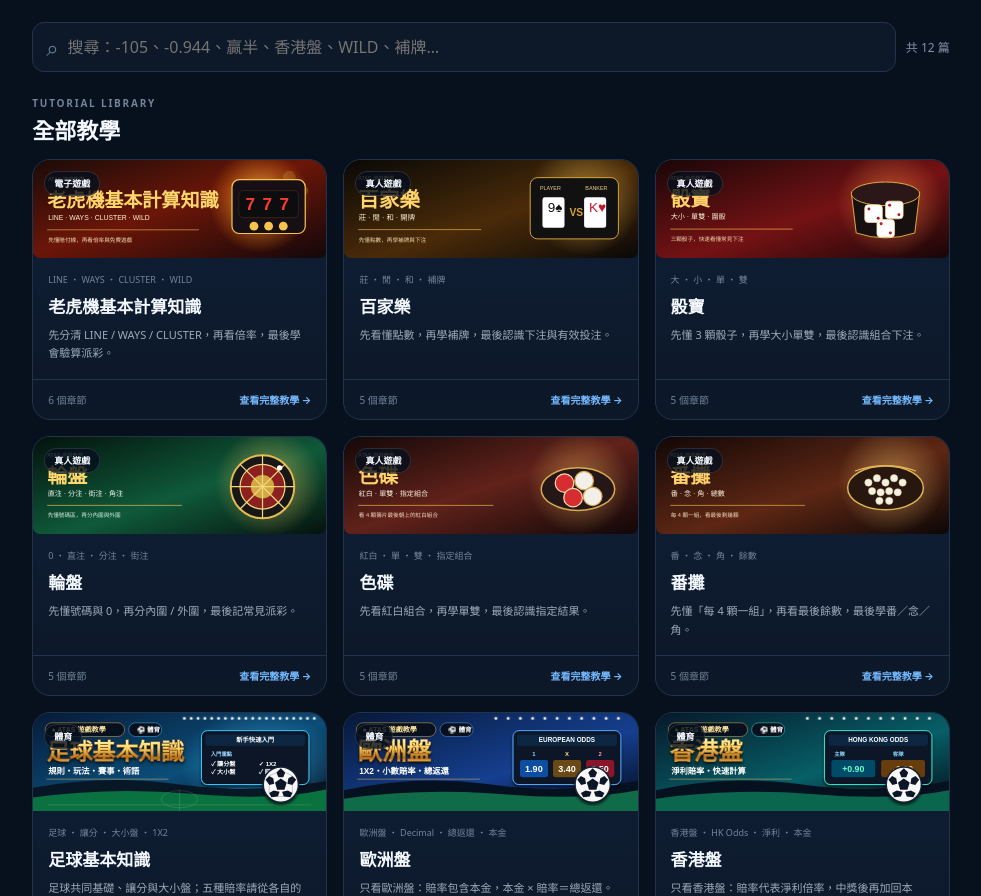
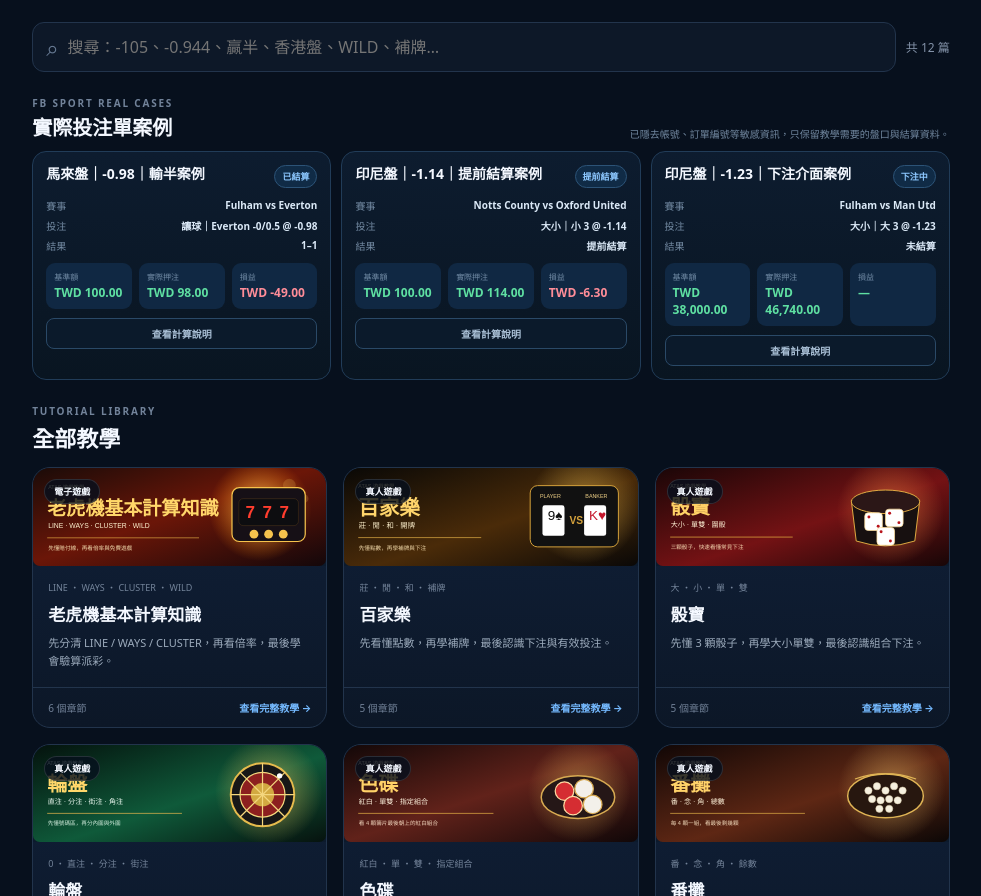
Before and after one commit to ataswechat03-ops/atas-game-guide, a plain HTML site: page index.html in a window 1280 px wide. Shown: the part 1457-2353 px from the top of the page, without its empty margins (279-1260 px from the left). Drawn offline with nearby package versions, Linux system fonts and the light colour scheme.

Commit message:
Load FB SPORT real case library

```diff
--- a/index.html
+++ b/index.html
@@ -65,6 +65,7 @@
 <script src="site-v4.js?v=20261010c"></script>
 <script src="odds-standard.js?v=20261010c"></script>
 <script src="site-enhancements.js?v=20261011b"></script>
+<script src="bet-cases.js?v=20261011a"></script>
 <script src="covers.js?v=20261010c"></script>
 </body>
 </html>
```
